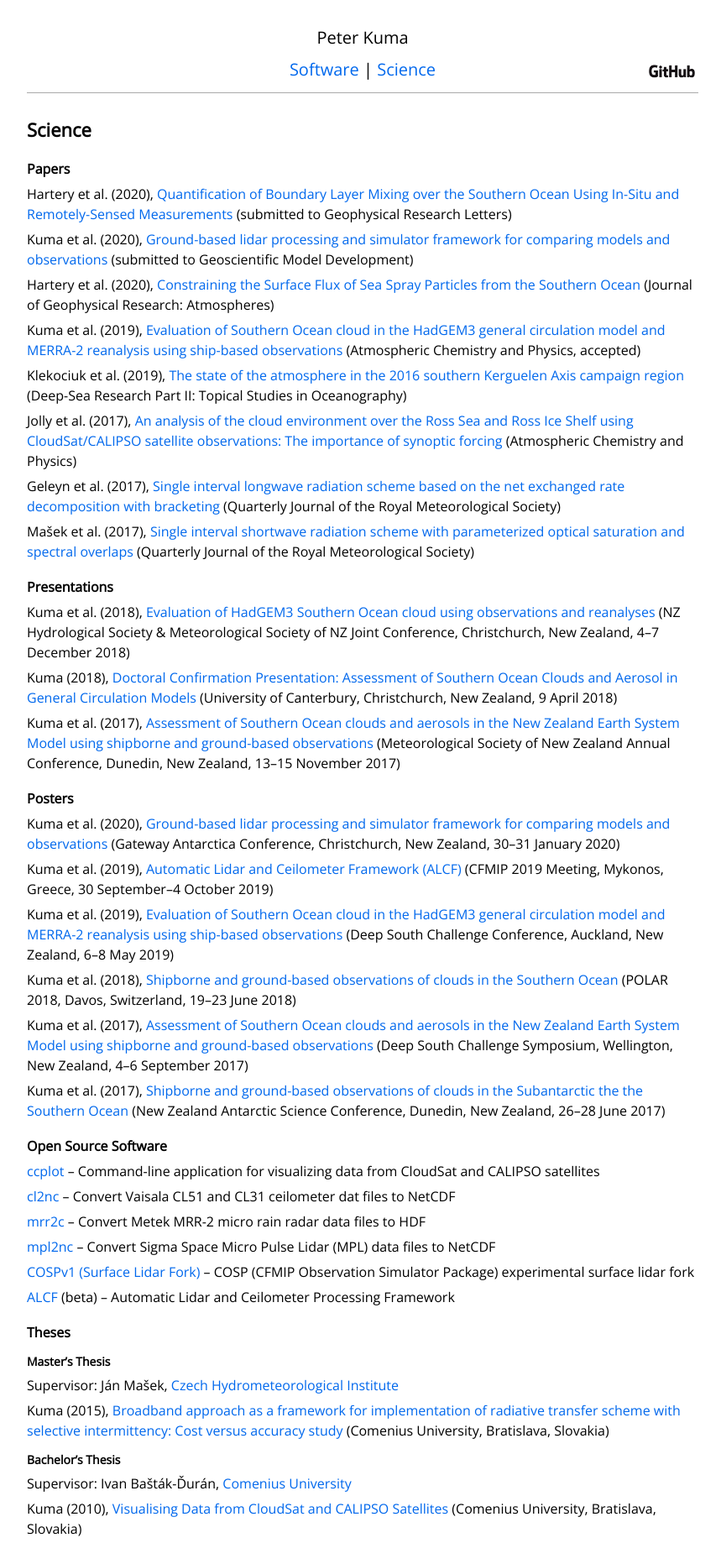
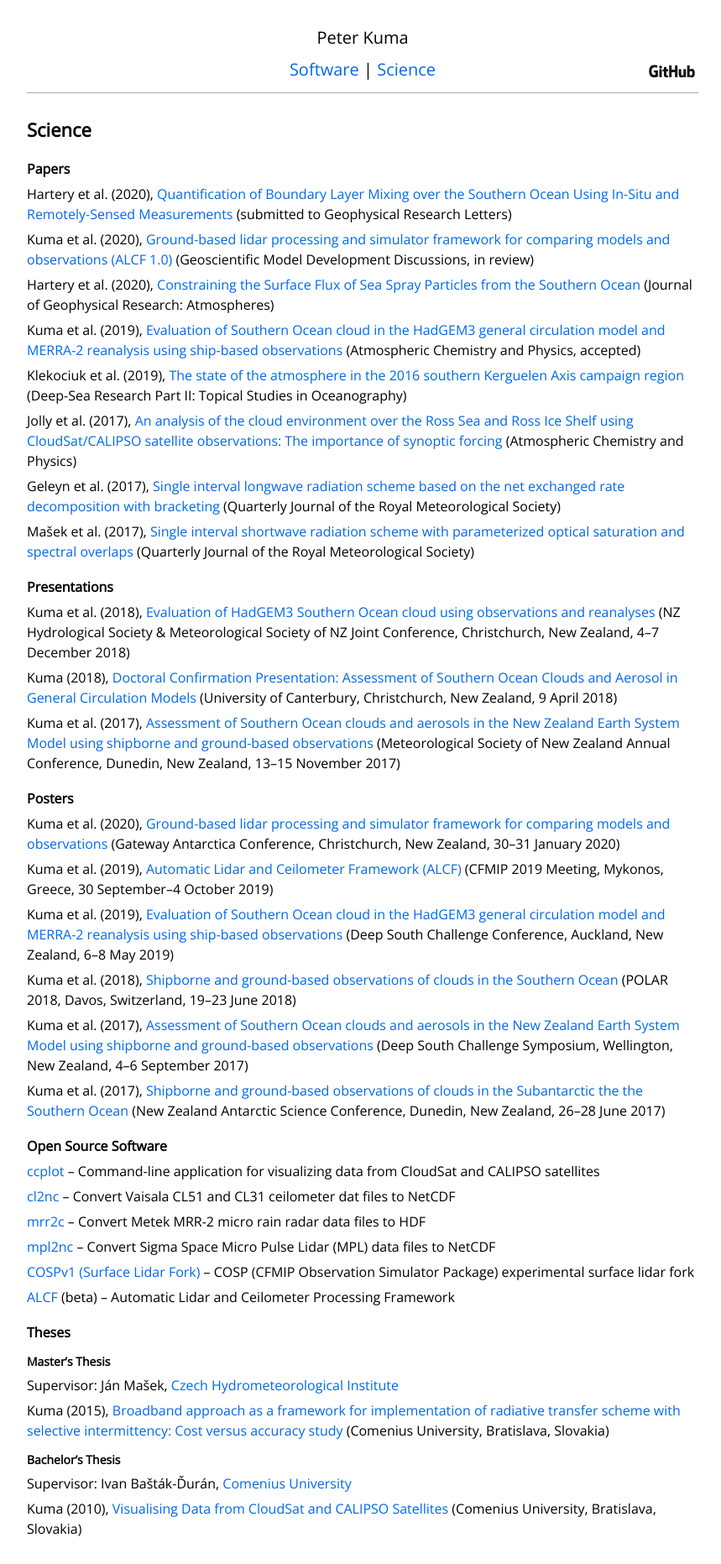
Before and after one commit to peterkuma/peterkuma.net, a Jekyll site: the page built from science/index.md, in a window 1280 px wide. Shown: the whole page at 84% size, without its empty margins (208-1067 px from the left). Built offline with Jekyll 4.4.1, drawn with Linux system fonts in a browser that asks for light colours.

Commit message:
GMD paper in review

```diff
--- a/science/index.md
+++ b/science/index.md
@@ -9,7 +9,7 @@ layout: default
 
 Hartery et al. (2020), [Quantification of Boundary Layer Mixing over the Southern Ocean Using In-Situ and Remotely-Sensed Measurements](https://www.essoar.org/doi/abs/10.1002/essoar.10502904.1) (submitted to Geophysical Research Letters)
 
-Kuma et al. (2020), [Ground-based lidar processing and simulator framework for comparing models and observations](https://zenodo.org/record/3785715) (submitted to Geoscientific Model Development)
+Kuma et al. (2020), [Ground-based lidar processing and simulator framework for comparing models and observations (ALCF 1.0)](https://zenodo.org/record/3785715) (Geoscientific Model Development Discussions, in review)
 
 Hartery et al. (2020), [Constraining the Surface Flux of Sea Spray Particles from the Southern Ocean](https://agupubs.onlinelibrary.wiley.com/doi/10.1029/2019JD032026) (Journal of Geophysical Research: Atmospheres)
 
```
